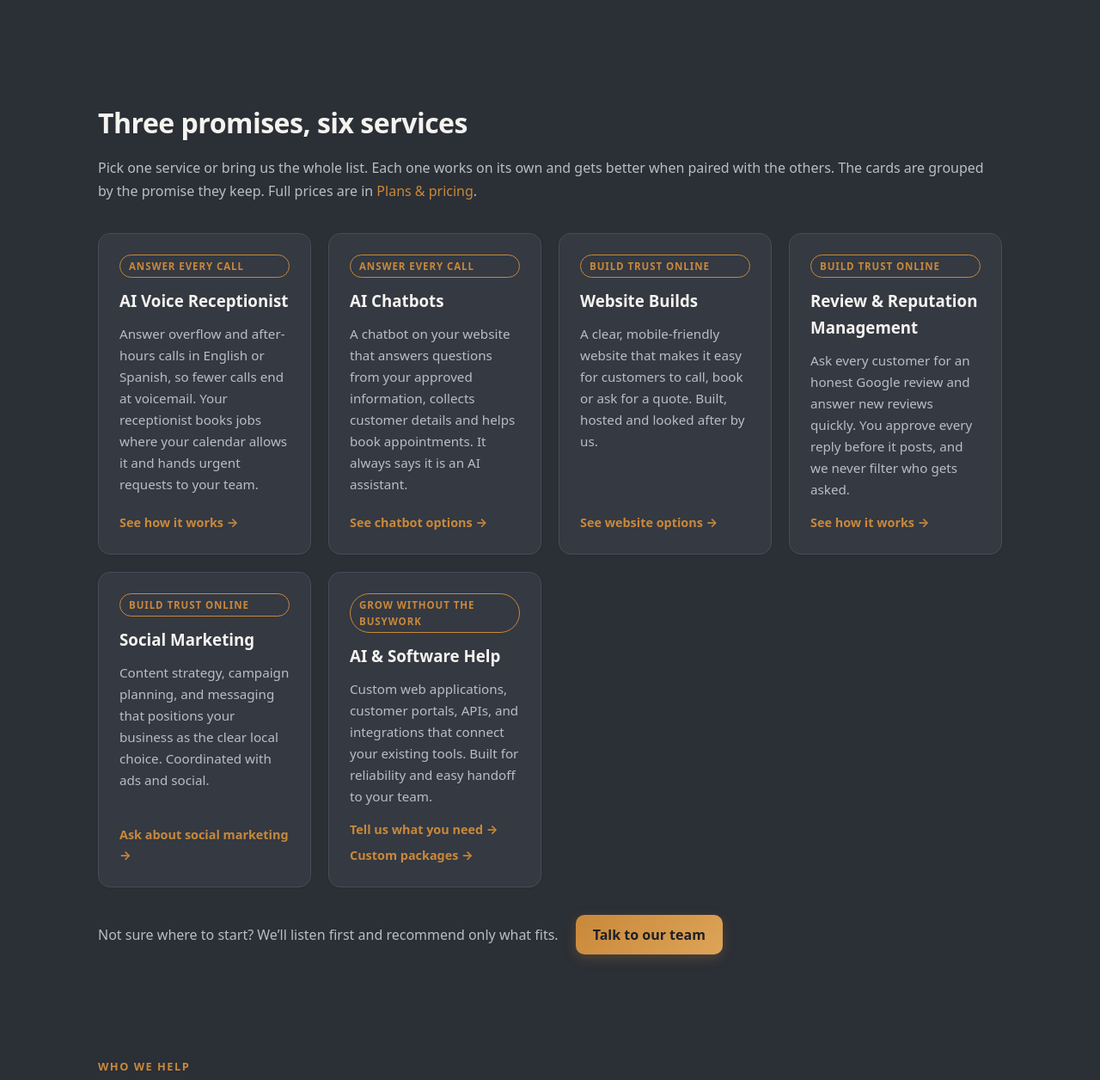
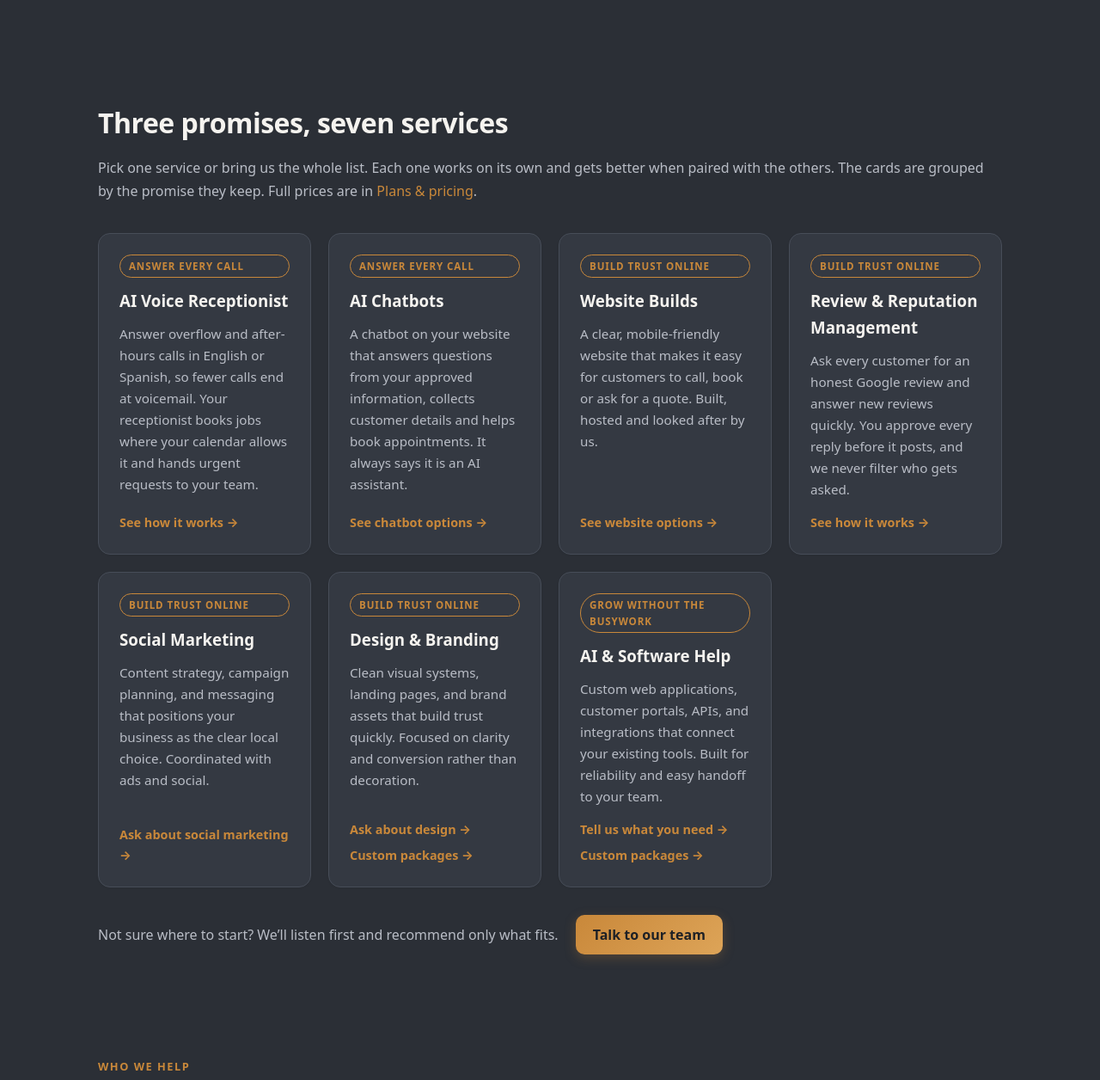
Before and after one commit to Rosco1203/romar-digital, a plain HTML site: page index.html in a window 1280 px wide. Shown: the part 813-2069 px from the top of the page at 86% size. Drawn offline with Linux system fonts and the light colour scheme; a script that the page names is missing.

Commit message:
Restore Design & Branding service card (live wording); services heading now seven services

```diff
--- a/index.html
+++ b/index.html
@@ -387,7 +387,7 @@
   </section>
 
   <section id="services">
-    <h2>Three promises, six services</h2>
+    <h2>Three promises, seven services</h2>
     <p class="sub">Pick one service or bring us the whole list. Each one works on its own and gets better when paired with the others. The cards are grouped by the promise they keep. Full prices are in <a href="#plans">Plans &amp; pricing</a>.</p>
     <div class="grid services-grid">
       <div class="card">
@@ -420,6 +420,12 @@
         <!-- Open question 1 (social scope): current live wording kept -->
         <p>Content strategy, campaign planning, and messaging that positions your business as the clear local choice. Coordinated with ads and social.</p>
         <div class="card-links"><a href="#contact">Ask about social marketing &rarr;</a></div>
+      </div>
+      <div class="card">
+        <span class="promise-tag">Build trust online</span>
+        <h3>Design &amp; Branding</h3>
+        <p>Clean visual systems, landing pages, and brand assets that build trust quickly. Focused on clarity and conversion rather than decoration.</p>
+        <div class="card-links"><a href="#contact">Ask about design &rarr;</a><a href="#custom-packages">Custom packages &rarr;</a></div>
       </div>
       <div class="card">
         <span class="promise-tag">Grow without the busywork</span>
@@ -614,7 +620,7 @@
         </div>
         <div class="detail-block">
           <h3>What we focus on</h3>
-          <p>Our work covers six services: AI voice receptionists that answer overflow and after-hours calls, AI chatbots, website builds, review and reputation management, social marketing, and AI and software help that takes the busywork off your plate. HVAC is just one example. We have live voice demos for HVAC, plumbing, home improvement, electrical, auto repair and salon so you can hear it before you buy it.</p>
+          <p>Our work covers seven services: AI voice receptionists that answer overflow and after-hours calls, AI chatbots, website builds, review and reputation management, social marketing, design and branding, and AI and software help that takes the busywork off your plate. HVAC is just one example. We have live voice demos for HVAC, plumbing, home improvement, electrical, auto repair and salon so you can hear it before you buy it.</p>
         </div>
       </div>
       <div>
```
